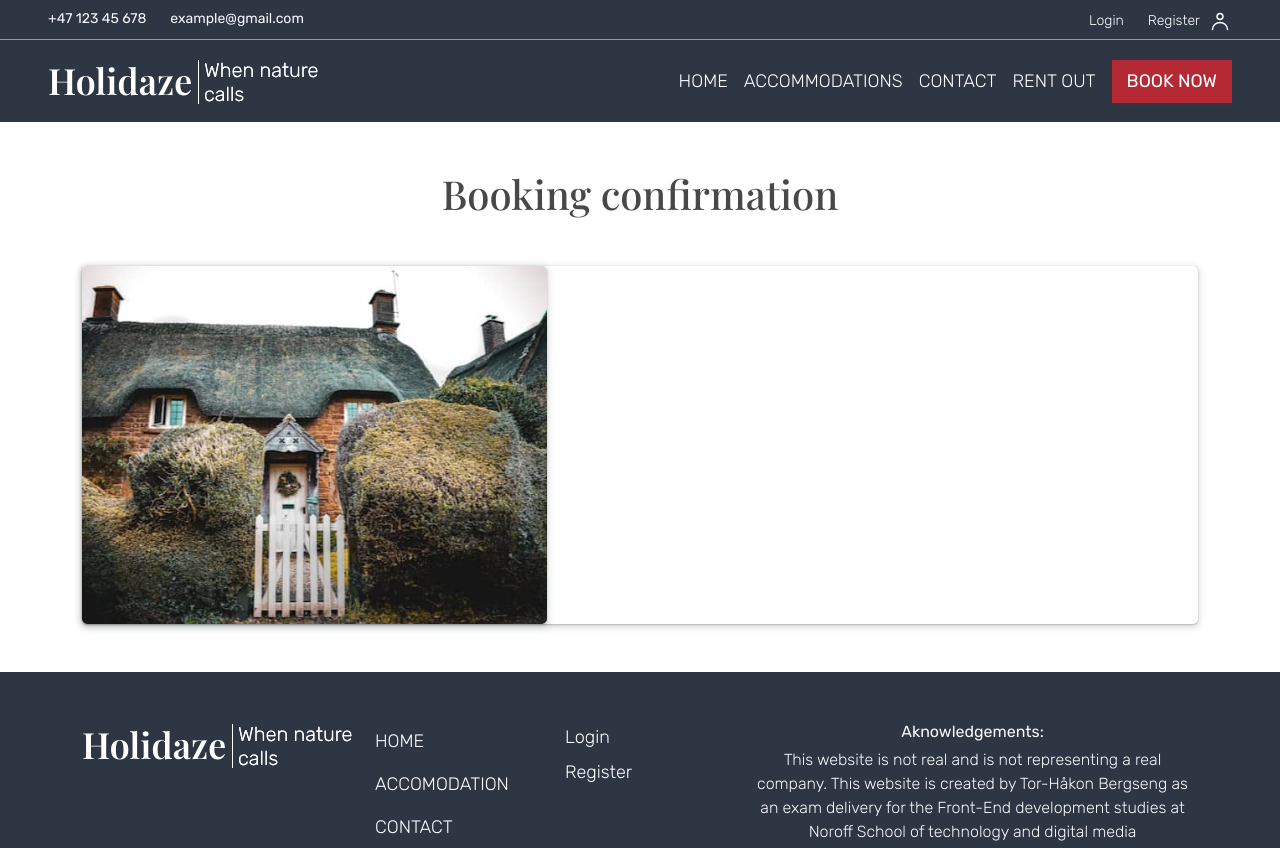
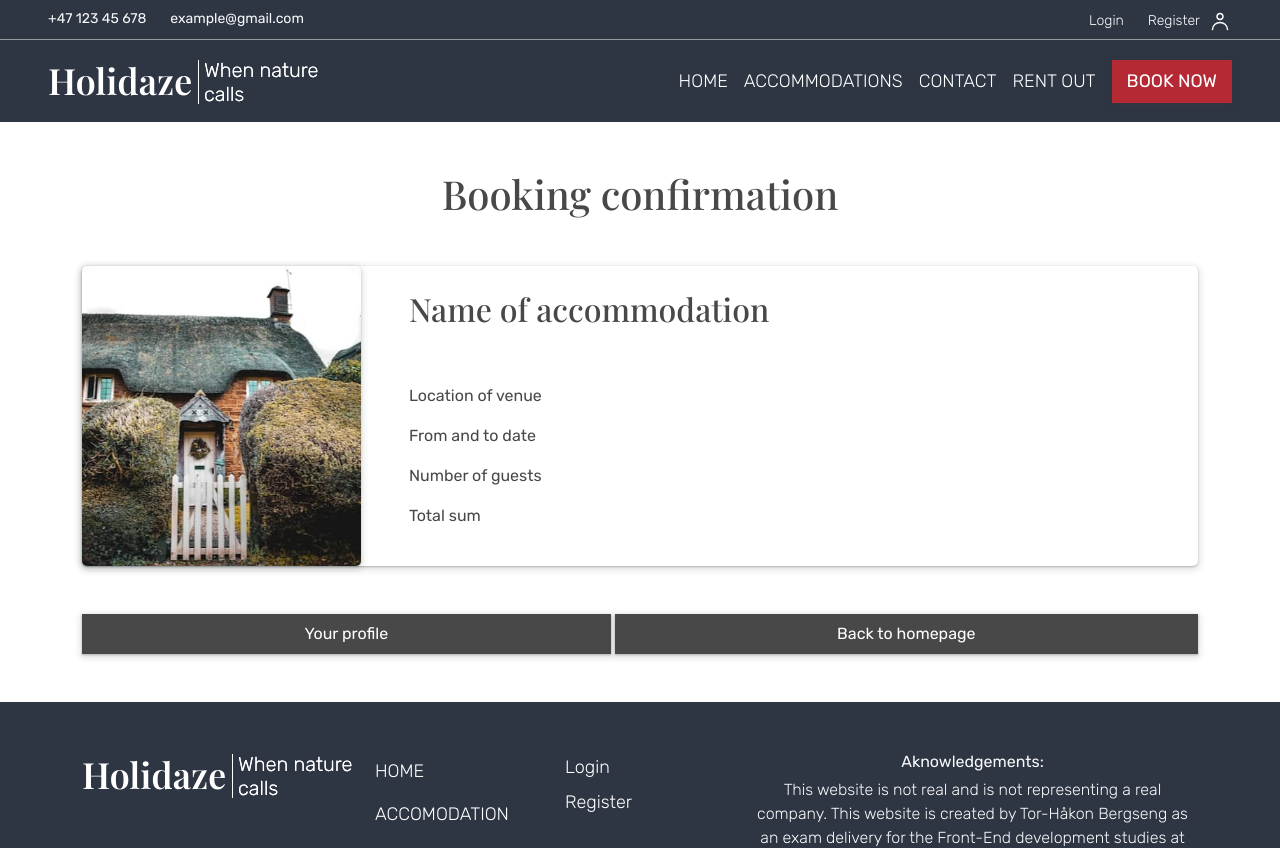
Before and after one commit to teehbee/project-exam-2, a React (Vite) app: page /success in a window 1280 px wide. Shown: the top 848 px of the page. Built offline with nearby package versions, Linux system fonts and the light colour scheme; a web font is replaced by a local one.

Commit message:
add buttons to venue manager booking page

```diff
--- /dev/null
+++ b/src/components/booking/BookingSuccessButtons.tsx
@@ -0,0 +1,16 @@
+import { Link } from "react-router-dom";
+
+function BookingSuccessButtons() {
+  return (
+    <div className="container booking-success-button-container text-center pb-5 d-flex justify-content-center gap-1 flex-column flex-md-row">
+      <Link className="flex-fill" to="profile">
+        <button className="main-button-gray">Your profile</button>
+      </Link>
+      <Link className="flex-fill mt-3 mt-md-0" to="/">
+        <button className="main-button-gray">Back to homepage</button>
+      </Link>
+    </div>
+  );
+}
+
+export default BookingSuccessButtons;
--- a/src/components/booking/BookingSuccessContent.tsx
+++ b/src/components/booking/BookingSuccessContent.tsx
@@ -1,19 +1,6 @@
-import { placeHolderImage, placeHolderImageLarge } from "../../assets/placeholderImg";
-
+import BookingSuccessTextBox from "./BookingSuccessTextBox";
 function BookingSuccessContent() {
-  return (
-    <div className="container py-5 text-center">
-      <h1 className="secondary-font fs-1-5rem-to-2-5rem">Booking confirmation</h1>
-      <div className="form-box-shadow mt-5 row mx-1 mx-md-0">
-        <div className="col-4 col-md-5 px-0">
-          <picture>
-            <source media="(min-width: 992px)" srcSet={placeHolderImageLarge} />
-            <img className="img-fluid form-box-shadow" src={placeHolderImage} aria-label="placeholder" />
-          </picture>
-        </div>
-      </div>
-    </div>
-  );
+  return <BookingSuccessTextBox />;
 }
 
 export default BookingSuccessContent;
--- /dev/null
+++ b/src/components/booking/BookingSuccessTextBox.tsx
@@ -0,0 +1,29 @@
+import { placeHolderImage, placeHolderImageLarge } from "../../assets/placeholderImg";
+import { Link } from "react-router-dom";
+
+function BookingSuccessTextBox() {
+  return (
+    <div className="container py-5 text-center">
+      <h1 className="secondary-font fs-1-5rem-to-2-5rem">Booking confirmation</h1>
+      <div className="booking-success-container form-box-shadow mt-5 row mx-1 mx-md-0">
+        <div className="col-4 col-md-3 px-0">
+          <Link to="/venue">
+            <picture>
+              <source media="(min-width: 992px)" srcSet={placeHolderImageLarge} />
+              <img className="form-box-shadow" src={placeHolderImage} aria-label="placeholder" />
+            </picture>
+          </Link>
+        </div>
+        <div className="col-8 col-md-9 text-start py-2 py-md-4 ps-3 ps-md-5">
+          <h2 className="secondary-font fs-1rem-to-2rem">Name of accommodation</h2>
+          <p className="fs-0-625rem-to-1rem mb-1 mb-md-3 pt-3 pt-md-5">Location of venue</p>
+          <p className="fs-0-625rem-to-1rem mb-1 mb-md-3">From and to date</p>
+          <p className="fs-0-625rem-to-1rem mb-1 mb-md-3">Number of guests</p>
+          <p className="fs-0-625rem-to-1rem mb-0 mb-md-3">Total sum</p>
+        </div>
+      </div>
+    </div>
+  );
+}
+
+export default BookingSuccessTextBox;
--- a/src/components/booking/index.tsx
+++ b/src/components/booking/index.tsx
@@ -1,3 +1,5 @@
 import BookingSuccessContent from "./BookingSuccessContent";
+import BookingSuccessButtons from "./BookingSuccessButtons";
+import BookingSuccessTextBox from "./BookingSuccessTextBox";
 
-export default BookingSuccessContent;
+export { BookingSuccessContent, BookingSuccessTextBox, BookingSuccessButtons };
--- /dev/null
+++ b/src/components/bookings/BookingsButtons.tsx
@@ -0,0 +1,16 @@
+import { Link } from "react-router-dom";
+
+function BookingsButtons() {
+  return (
+    <div className="col-12 col-md-11 bookings-buttons-container d-flex justify-content-start gap-1 flex-column flex-md-row pt-3 mx-auto">
+      <Link className="flex-fill" to="profile">
+        <button className="main-button-gray">Update venue</button>
+      </Link>
+      <Link className="flex-fill mt-3 mt-md-0" to="/">
+        <button className="main-button-gray">Delete venue</button>
+      </Link>
+    </div>
+  );
+}
+
+export default BookingsButtons;
--- /dev/null
+++ b/src/components/bookings/BookingsContent.tsx
@@ -0,0 +1,19 @@
+import { VenueImageAndText } from "../venue/elements";
+import BookingsList from "./BookingsList";
+import BookingsButtons from "./BookingsButtons";
+
+function BookingsContent() {
+  return (
+    <div className="container my-5">
+      <div className="row text-center">
+        <VenueImageAndText />
+        <BookingsList />
+      </div>
+      <div>
+        <BookingsButtons />
+      </div>
+    </div>
+  );
+}
+
+export default BookingsContent;
--- /dev/null
+++ b/src/components/bookings/BookingsList.tsx
@@ -0,0 +1,5 @@
+function BookingsList() {
+  return <div className="col-12 col-md-6">List goes here</div>;
+}
+
+export default BookingsList;
--- /dev/null
+++ b/src/components/bookings/index.tsx
@@ -0,0 +1,5 @@
+import BookingsContent from "./BookingsContent";
+import BookingsList from "./BookingsList";
+import BookingsButtons from "./BookingsButtons";
+
+export { BookingsContent, BookingsList, BookingsButtons };
--- a/src/pages/bookingSuccess.tsx
+++ b/src/pages/bookingSuccess.tsx
@@ -1,9 +1,14 @@
 import { useScrollToTop } from "../components/utils";
-import BookingSuccessContent from "../components/booking";
+import { BookingSuccessButtons, BookingSuccessContent } from "../components/booking";
 
 function BookingSuccess() {
   useScrollToTop();
-  return <BookingSuccessContent />;
+  return (
+    <>
+      <BookingSuccessContent />
+      <BookingSuccessButtons />
+    </>
+  );
 }
 
 export default BookingSuccess;
--- a/src/pages/venueManager/vmBookings.tsx
+++ b/src/pages/venueManager/vmBookings.tsx
@@ -1,12 +1,9 @@
 import { useScrollToTop } from "../../components/utils";
+import { BookingsContent } from "../../components/bookings";
 
 function VenueManagerBookings() {
   useScrollToTop();
-  return (
-    <div>
-      <h1>Venue Manager Administration</h1>
-    </div>
-  );
+  return <BookingsContent />;
 }
 
 export default VenueManagerBookings;
--- a/src/styles/style.scss
+++ b/src/styles/style.scss
@@ -417,6 +417,18 @@ header .active {
   max-width: 350px;
 }
 
+// Booking confirmation
+
+.booking-success-container {
+  max-height: 150px;
+}
+
+.booking-success-container img {
+  width: 100%;
+  height: 150px;
+  object-fit: cover;
+}
+
 // Utility classes
 
 .cursor-pointer {
@@ -443,16 +455,14 @@ header .active {
   border-radius: 5px 0 0 5px;
 }
 
-.test {
-  max-width: 25%;
-}
 // Media queries
 
 @media screen and (max-width: 767px) {
   .border-bottom-nav-dropdown {
     border-bottom: 0.2px solid rgb(255, 255, 255, 0.5);
   }
-  .venue-image-and-text-container {
+  .venue-image-and-text-container,
+  .bookings-buttons-container {
     max-width: 350px;
   }
 }
@@ -485,6 +495,16 @@ header .active {
     -ms-transform: translate(-50%, -50%);
     transform: translate(-50%, -50%);
     text-align: center;
+  }
+
+  .booking-success-container {
+    max-height: 300px;
+  }
+
+  .booking-success-container img {
+    width: 100%;
+    height: 300px;
+    object-fit: cover;
   }
 }
 
```
